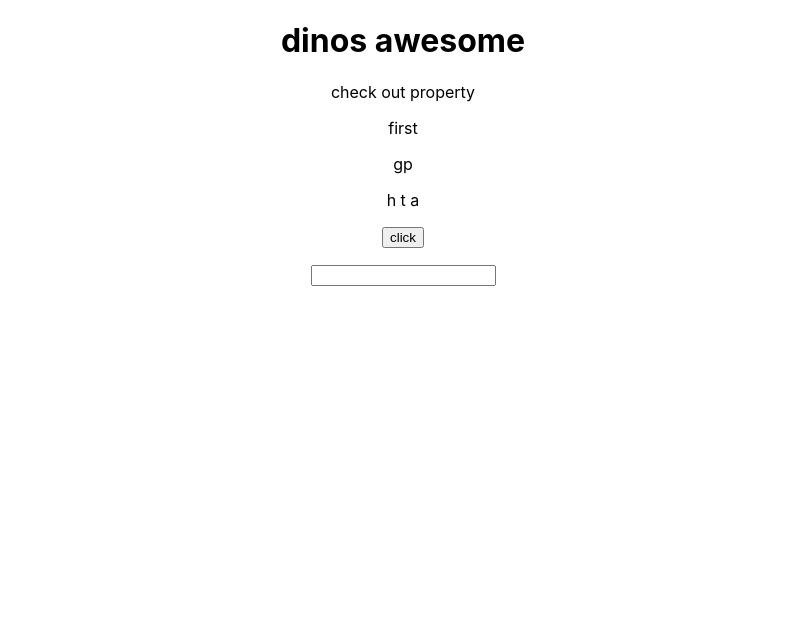
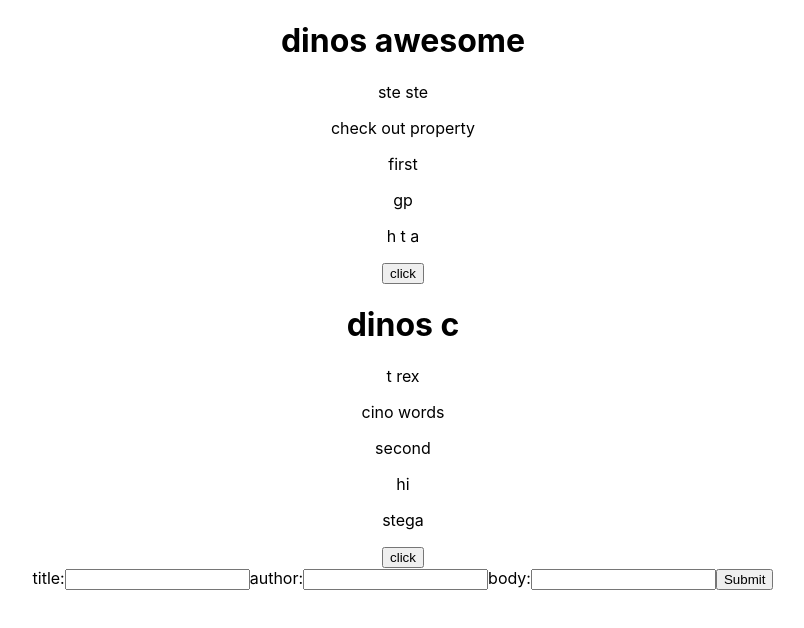
Before and after one commit to GianlorenzoDercole/dino-blog-2, a React (Create React App) app: page / in a window 1280 px wide. Shown: the top 628 px of the page, without its empty margins (237-1041 px from the left). Built offline with nearby package versions, Linux system fonts and the light colour scheme.

Commit message:
added controlled form

```diff
--- a/src/App.js
+++ b/src/App.js
@@ -43,19 +43,43 @@
 
 
 
+
+
+
+
+
 // DINO
 
-import logo from './logo.svg';
+
 import './App.css';
 import React, {Component} from 'react'
 import Post from './Post.jsx'
+
+// imiatation data from backend
+const posts = [
+    {
+      title: 'dinos awesome',
+      author: 'ste ste',
+      body: 'check out property',
+      comments: ['first', ' gp' , 'h t a']
+
+    },
+    {
+      title: 'dinos c',
+      author: 't rex',
+      body: 'cino words',
+      comments: ['second', ' hi' , 'stega']
+
+    }
+]
 class App extends Component {
+  // state will be used to control the form
   state = {
-    title: 'dinos awesome',
-    author: 'ste ste',
-    body: 'check out property',
-    comments: ['first', ' gp' , 'h t a'],
-    input: ''
+    title: '',
+    author: '',
+    body: '',
+    comments: []
+
 }
   // create a function that changes the body of state
   changeBody = () => {
@@ -63,30 +87,76 @@ class App extends Component {
     const userInput = prompt('what shouls the current be')
     this.setState({body: userInput})
   }
+
+  // handle form change events
+  handleSubmit = e => {
+    // stop form resubmission
+    e.preventDefault()
+    console.log('hi')
+    // push to array
+    posts.push(this.state)
+    // clear state to reset controlled form
+    this.setState({
+      title:'',
+      author:'',
+      body:'',
+      comments:[]
+    })
+  }
+  //handle text change events in the form
+  handleTextChange = e => {
+    const updatedInput = {[e.target.name]: e.target.value}
+    this.setState(updatedInput)
+  }
   render(){
-    const post = {
-      title: 'dinos awesome',
-      author: 'ste ste',
-      body: 'check out property',
-      comments: ['first', ' gp' , 'h t a']
-    }
-
+    // const post = {
+    //   title: 'dinos awesome',
+    //   author: 'ste ste',
+    //   body: 'check out property',
+    //   comments: ['first', ' gp' , 'h t a']
+    // }
+    const postComponents = posts.map((post, idx) => {
+      return <Post
+                key={`post${idx}`}
+                post={post}
+                changeBody={this.changeBody}
+            />
+    })
     return (
       <div className="App">
-        <Post post={post} name='April' changeBody={this.changeBody} appState={this.state}/>
-
-      <p>{this.state.input}</p>
-      <form>
+        {/* <Post post={post} name='April' changeBody={this.changeBody} appState={this.state}/> */}
+      {postComponents}
+      {/* <p>{this.state.input}</p> */}
+      <form onSubmit={this.handleSubmit}>
+        {/* each input will use the handleTextChange */}
+        <label htmlFor='post-title'>title:</label>
         <input
           type='text'
-          onChange={e => {
-            // use the synthetic event to get the value data from the input
-            this.setState({input: e.target.value})
-          }}
-          // set value of input to be referenced in state
-          value={this.state.input}
+          onChange={this.handleTextChange}
+          name='title'
+          id='post-title'
+          value={this.state.title}
 
         />
+
+        <label htmlFor='post-author'>author:</label>
+        <input
+          type='text'
+          onChange={this.handleTextChange}
+          name='author'
+          id='post-author'
+          value={this.state.author}
+        />
+
+        <label htmlFor='post-body'>body:</label>
+        <input
+          type='text'
+          onChange={this.handleTextChange}
+          name='body'
+          id='post-body'
+          value={this.state.body}
+        />
+        <input type='submit'/>
       </form>
       </div>
 
--- a/src/Post.jsx
+++ b/src/Post.jsx
@@ -53,6 +53,31 @@
 
 // State in app
 
+// import React, {Component} from 'react'
+
+// import Comment from './Comment'
+// class Post extends Component {
+
+//     render() {
+//         return (
+//             <>
+//             <h1>{this.props.post.title}</h1>
+//             <p>{this.props.appState.body}</p>
+//             {this.props.post.comments.map(item => (
+//                 // <li>{item}</li>
+//                 <Comment message={item} />
+//             ))}
+//             <button onClick={this.props.changeBody}>click</button>
+//             </>
+//         )
+//     }
+// }
+
+// export default Post
+
+
+
+// WITH ARRAY IN APP.JS
 import React, {Component} from 'react'
 
 import Comment from './Comment'
@@ -62,7 +87,8 @@ class Post extends Component {
         return (
             <>
             <h1>{this.props.post.title}</h1>
-            <p>{this.props.appState.body}</p>
+            <p>{this.props.post.author}</p>
+            <p>{this.props.post.body}</p>
             {this.props.post.comments.map(item => (
                 // <li>{item}</li>
                 <Comment message={item} />
```
